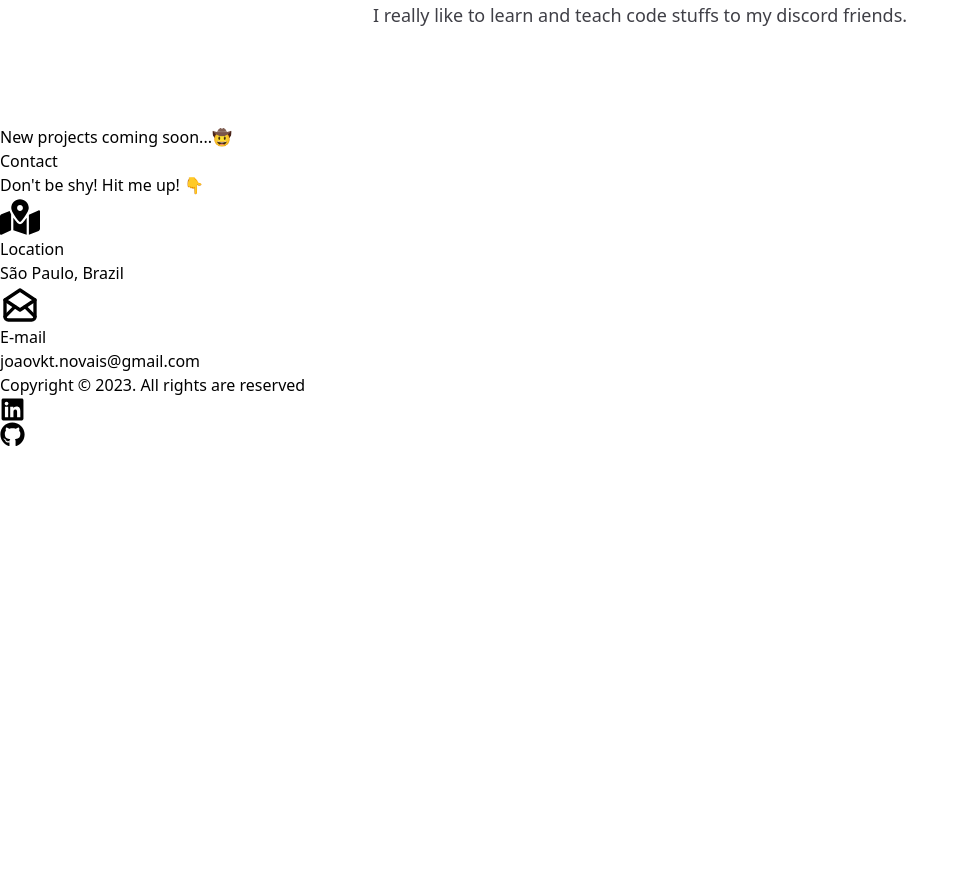
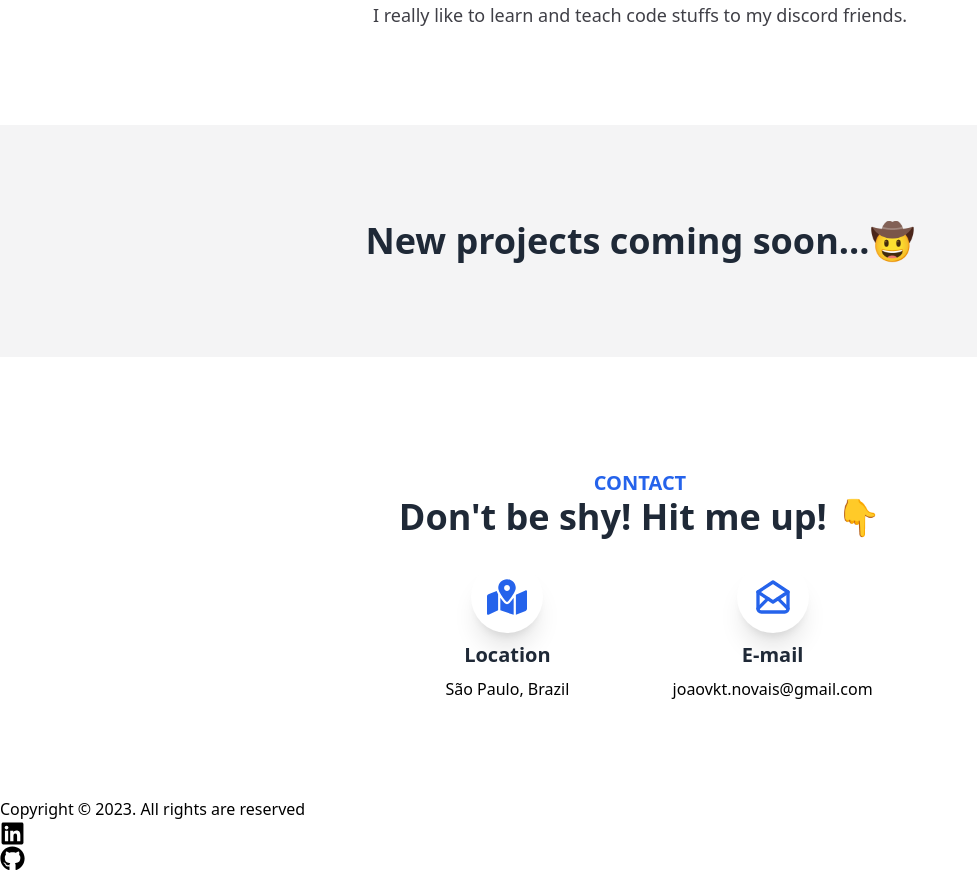
Before and after one commit to joaovictornovais/portfolio-old, a React (Vite) app: page / in a window 1280 px wide. Shown: the part 4181-5052 px from the top of the page, without its empty margins (0-977 px from the left). Before the commit the page ends 4628 px from the top, so only its background shows below. Built offline with nearby package versions, Linux system fonts and the light colour scheme.

Commit message:
feat: contact + projects clean css

```diff
--- a/src/components/Contact.jsx
+++ b/src/components/Contact.jsx
@@ -5,23 +5,23 @@ import { TbMailOpened } from 'react-icons/tb'
 
 const Contact = () => {
   return (
-    <section id="contact" className="bg-white flex justify-center items-center h-full p-8 py-24">
+    <section id="contact" className="contact-container">
       <div className='flex flex-col gap-6'>
-        <h3 className='text-blue-600 font-bold uppercase text-center text-xl'>Contact</h3>
-        <h2 className='font-bold text-gray-800 text-2xl text-center'>Don't be shy! Hit me up! 👇</h2>
-        <div className='grid grid-cols-1 sm:grid-cols-2 gap-12 pt-6'>
-          <div className='flex flex-col gap-2 justify-center items-center'>
-            <div className='bg-white p-4 rounded-full shadow-xl text-blue-600 hover:cursor-pointer hover:scale-105 duration-200'>
+        <h3 className='section-topic'>Contact</h3>
+        <h2 className='section-title'>Don't be shy! Hit me up! 👇</h2>
+        <div className='contact-grid'>
+          <div className='contact-circle'>
+            <div className='contact-item'>
               <FaMapMarkedAlt size={40} />
             </div>
-            <h3 className='text-xl font-bold text-gray-800'>Location</h3>
+            <h3 className='contact-legend'>Location</h3>
             <p className='text-gray-700'>São Paulo, Brazil</p>
           </div>
-          <div className='flex flex-col gap-2 justify-center items-center'>
-            <div className='bg-white p-4 rounded-full shadow-xl text-blue-600 hover:cursor-pointer hover:scale-105 duration-200'>
+          <div className='contact-circle'>
+            <div className='contact-item'>
               <TbMailOpened size={40} />
             </div>
-            <h3 className='text-xl font-bold text-gray-800'>E-mail</h3>
+            <h3 className='contact-legend'>E-mail</h3>
             <p className='text-gray-700'>joaovkt.novais@gmail.com</p>
           </div>
         </div>
--- a/src/components/Projects.jsx
+++ b/src/components/Projects.jsx
@@ -2,8 +2,8 @@ import React from 'react'
 
 const Projects = () => {
   return (
-    <section id="projects" className='h-full bg-zinc-100 flex justify-center items-center p-8 py-24'>
-      <h2 className='text-3xl text-center font-bold text-gray-800'>New projects coming soon...🤠</h2>
+    <section id="projects" className='projects-container'>
+      <h2 className='section-title'>New projects coming soon...🤠</h2>
     </section>
   )
 }
--- a/src/index.css
+++ b/src/index.css
@@ -79,3 +79,25 @@ header {
 .about-image {
     @apply rounded-xl w-[400px] mx-auto;
 }
+
+/* PROJECTS */
+.projects-container {
+    @apply h-full bg-zinc-100 flex justify-center items-center p-8 py-24;
+}
+
+/* CONTACT */
+.contact-container {
+    @apply bg-white flex justify-center items-center h-full p-8 py-24;
+}
+.contact-grid {
+    @apply grid grid-cols-1 sm:grid-cols-2 gap-12 pt-6;
+}
+.contact-circle {
+    @apply flex flex-col gap-2 justify-center items-center;
+}
+.contact-item {
+    @apply bg-white p-4 rounded-full shadow-xl text-blue-600 hover:cursor-pointer hover:scale-105 duration-200;
+}
+.contact-legend {
+    @apply text-xl font-bold text-gray-800;
+}
```
